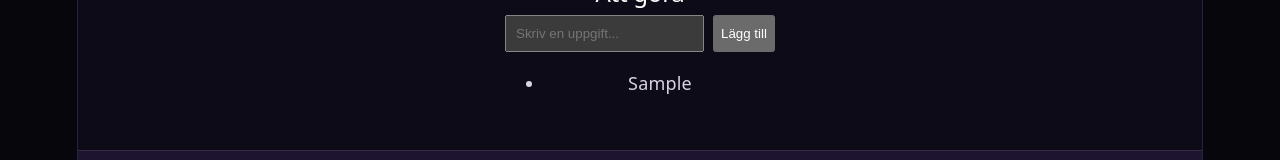
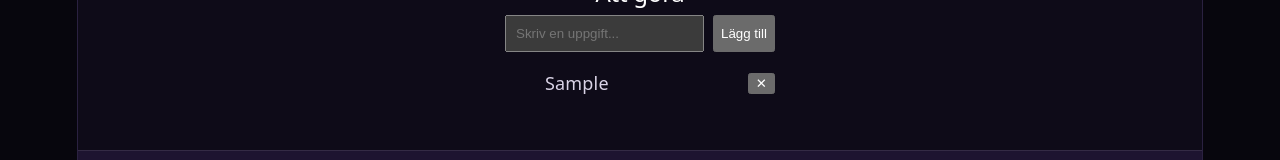
Before and after one commit to shadowstack2026/min-sida, a React (Vite) app: page / in a window 1280 px wide. Both pictures are taken after typing "Sample" into the empty fields and a click on the button "Lägg till". Shown: the part 2648-2808 px from the top of the page. Built offline with nearby package versions, Linux system fonts and the light colour scheme; no server answers.

Commit message:
kunna ta bort userstate todo

```diff
--- a/src/components/Todo.css
+++ b/src/components/Todo.css
@@ -13,3 +13,9 @@
   flex: 1;
   padding: 0.5rem;
 }
+
+.todo-item {
+  display: flex;
+  justify-content: space-between;
+  align-items: center;
+}
--- a/src/components/Todo.jsx
+++ b/src/components/Todo.jsx
@@ -1,4 +1,5 @@
 import { useState } from "react";
+import TodoItem from "./TodoItem";
 import "./Todo.css";
 
 function Todo() {
@@ -12,6 +13,10 @@ function Todo() {
     }
     setTodos([...todos, { id: Date.now(), text: text }]);
     setText("");
+  }
+
+  function removeTodo(id) {
+    setTodos(todos.filter((todo) => todo.id !== id));
   }
 
 return (
@@ -33,7 +38,11 @@ return (
       ) : (
         <ul>
           {todos.map((todo) => (
-            <li key={todo.id}>{todo.text}</li>
+            <TodoItem
+              key={todo.id}
+              text={todo.text}
+              onRemove={() => removeTodo(todo.id)}
+            />
           ))}
         </ul>
       )}
--- /dev/null
+++ b/src/components/TodoItem.jsx
@@ -0,0 +1,10 @@
+function TodoItem({ text, onRemove }) {
+  return (
+    <li className="todo-item">
+      <span>{text}</span>
+      <button onClick={onRemove} aria-label="Ta bort">✕</button>
+    </li>
+  );
+}
+
+export default TodoItem;
```
